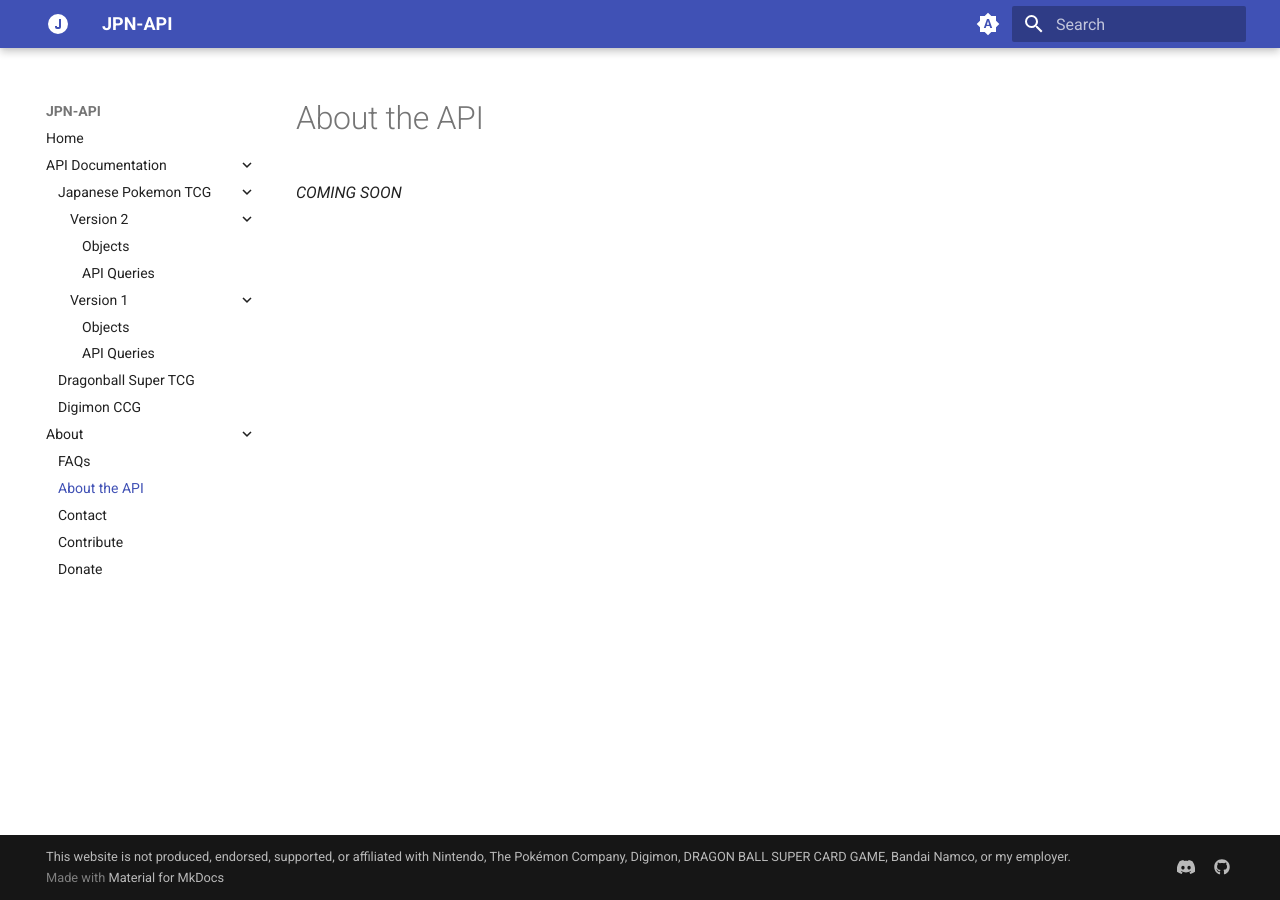
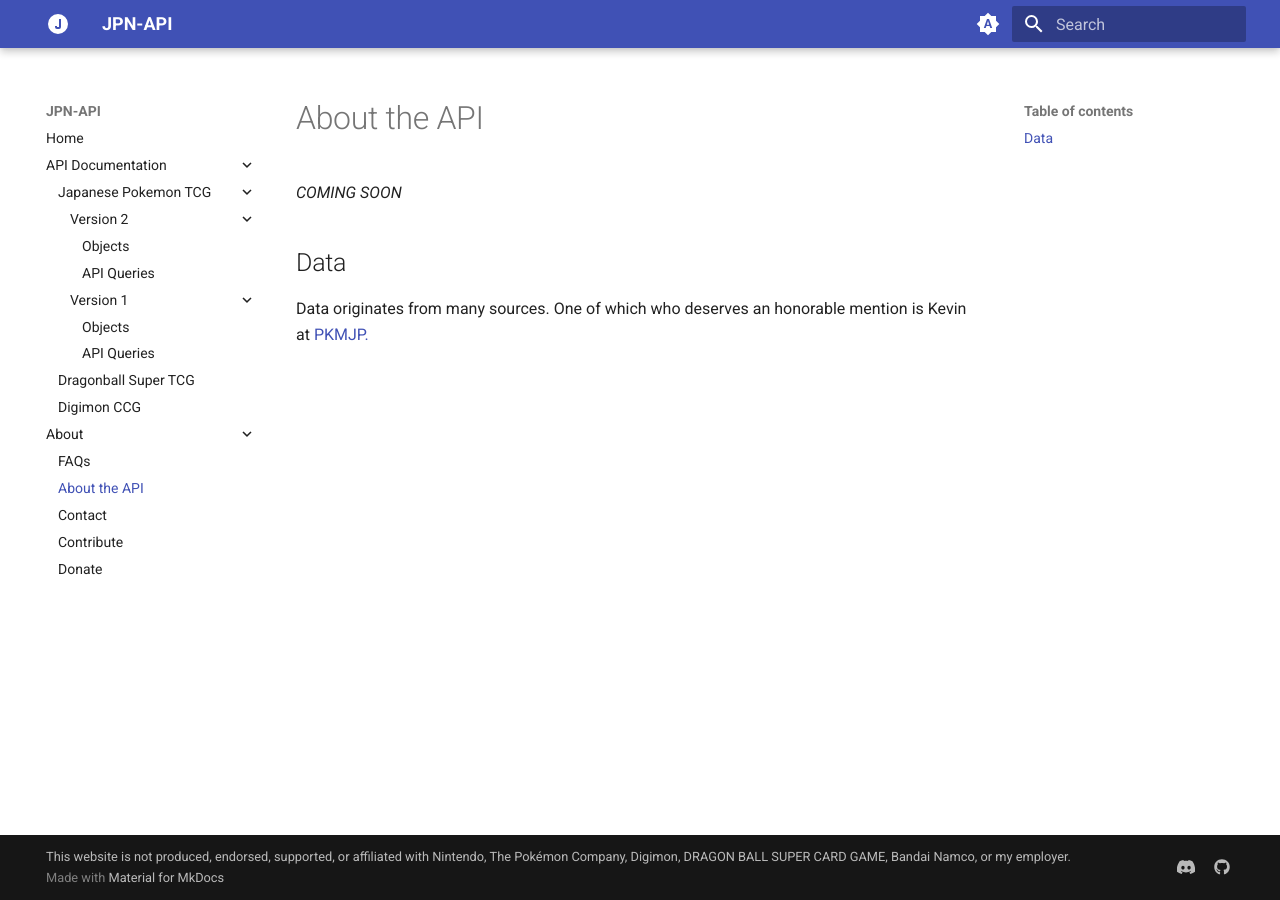
Before and after one commit to CMRicketts/jpn_cards_site, an MkDocs documentation site: the page built from docs/about/about.md, in a window 1280 px wide. Built offline with MkDocs 1.6.1 and Material for MkDocs 9.7.7, drawn with Linux system fonts in a browser that asks for light colours.

Commit message:
updated about with kev's link

```diff
--- a/docs/about/about.md
+++ b/docs/about/about.md
@@ -1 +1,5 @@
 _COMING SOON_
+
+## Data
+
+Data originates from many sources. One of which who deserves an honorable mention is Kevin at <a href="https://twitter.com/pkm_jp">PKMJP.</a>
```
